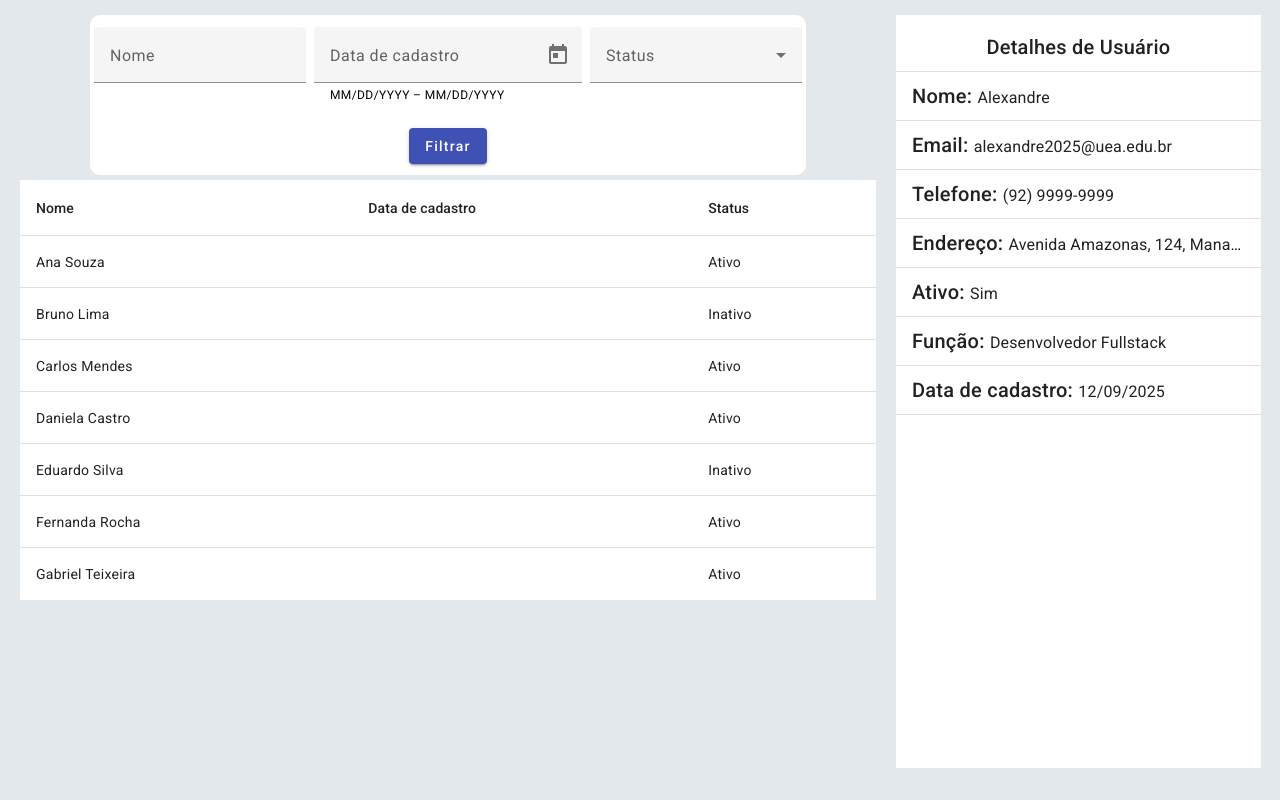
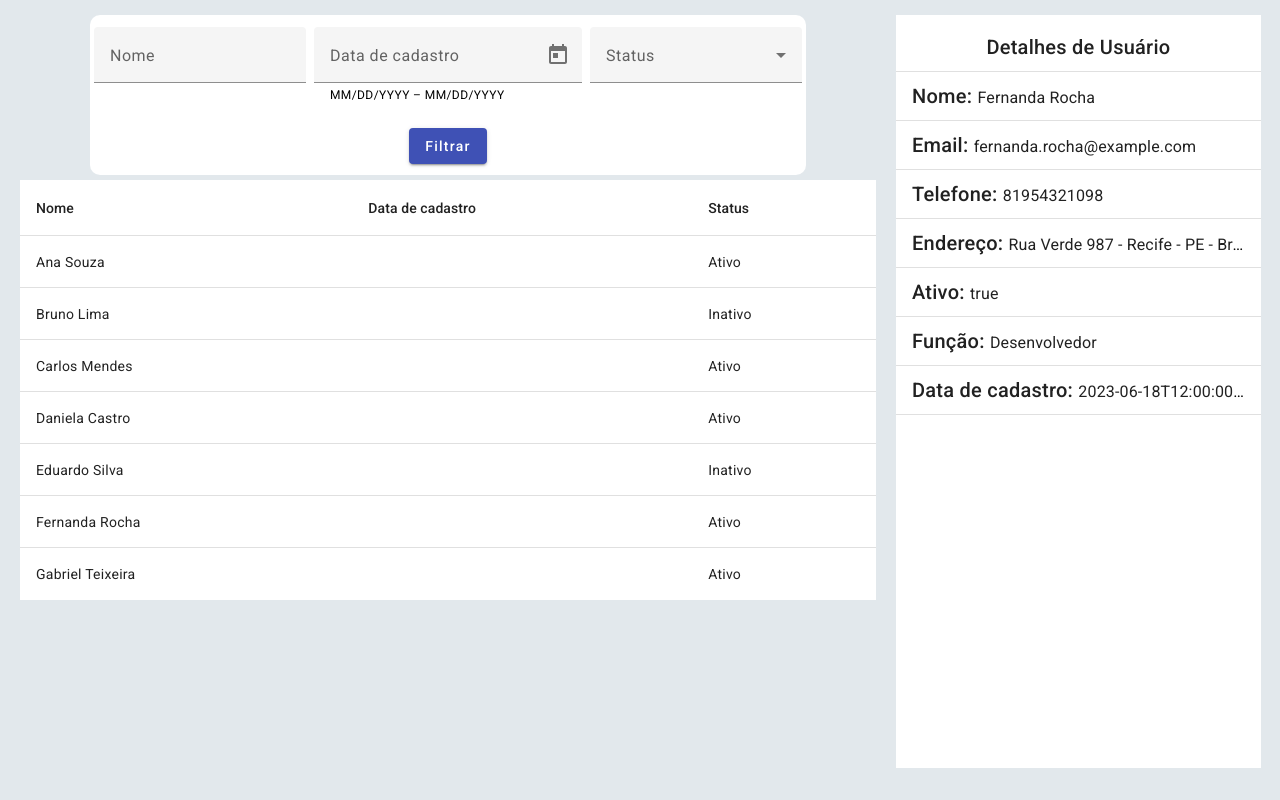
Before and after one commit to Alexandre-Passos/Projeto_filtro_de_lista_de_usuarios, an Angular app: page / in a window 1280 px wide. Built offline with nearby package versions, Linux system fonts and the light colour scheme.

Commit message:
Passando dados para o app component

```diff
--- a/src/app/app.component.html
+++ b/src/app/app.component.html
@@ -11,6 +11,6 @@
     </div>
     <div class="rigth-container">
         <!-- Conteúdo da div direita -->
-        <app-user-details></app-user-details>
+        <app-user-details [usuario]="userSelected"></app-user-details>
     </div>
 </div>
--- a/src/app/app.component.ts
+++ b/src/app/app.component.ts
@@ -1,4 +1,6 @@
 import { Component } from '@angular/core';
+import { IUser } from './interfaces/user/user.interface';
+import { UserList } from './data/users.-list';
 
 @Component({
   selector: 'app-root',
@@ -7,4 +9,5 @@ import { Component } from '@angular/core';
 })
 export class AppComponent {
   title = 'Projeto_filtro_de_lista_de_usuarios';
+  userSelected: IUser = UserList[5];
 }
--- a/src/app/componentes/user-details/user-details.component.html
+++ b/src/app/componentes/user-details/user-details.component.html
@@ -7,43 +7,44 @@
 
         <mat-list-item>
             <span class="mat-h2">Nome: </span>
-            <span class="mat-h3">Alexandre</span>
+            <span class="mat-h3">{{usuario.nome}}</span>
         </mat-list-item>
         <mat-divider></mat-divider>
 
         <mat-list-item>
             <span class="mat-h2">Email: </span>
-            <span class="mat-h3">alexandre2025@uea.edu.br</span>
+            <span class="mat-h3">{{usuario.email}}</span>
         </mat-list-item>
         <mat-divider></mat-divider>
 
         <mat-list-item>
             <span class="mat-h2">Telefone: </span>
-            <span class="mat-h3">(92) 9999-9999</span>
+            <span class="mat-h3">{{usuario.telefone}}</span>
         </mat-list-item>
         <mat-divider></mat-divider>
 
         <mat-list-item>
             <span class="mat-h2">Endereço: </span>
-            <span class="mat-h3">Avenida Amazonas, 124, Manaus, AM</span>
+            <span class="mat-h3">{{usuario.endereco?.rua }} {{usuario.endereco?.numero}} - {{usuario.endereco?.cidade}}
+                - {{usuario.endereco?.estado}} - {{usuario.endereco?.pais}}</span>
         </mat-list-item>
         <mat-divider></mat-divider>
 
         <mat-list-item>
             <span class="mat-h2">Ativo: </span>
-            <span class="mat-h3">Sim</span>
+            <span class="mat-h3">{{usuario.status?.online}}</span>
         </mat-list-item>
         <mat-divider></mat-divider>
 
         <mat-list-item>
             <span class="mat-h2">Função: </span>
-            <span class="mat-h3">Desenvolvedor Fullstack</span>
+            <span class="mat-h3">{{usuario.funcao}}</span>
         </mat-list-item>
         <mat-divider></mat-divider>
 
         <mat-list-item>
             <span class="mat-h2">Data de cadastro: </span>
-            <span class="mat-h3">12/09/2025</span>
+            <span class="mat-h3">{{usuario.datacadastro}}</span>
         </mat-list-item>
         <mat-divider></mat-divider>
     </mat-list>
--- a/src/app/componentes/user-details/user-details.component.ts
+++ b/src/app/componentes/user-details/user-details.component.ts
@@ -1,4 +1,5 @@
-import { Component } from '@angular/core';
+import { Component, Input } from '@angular/core';
+import { IUser } from 'src/app/interfaces/user/user.interface';
 
 @Component({
   selector: 'app-user-details',
@@ -6,5 +7,6 @@ import { Component } from '@angular/core';
   styleUrls: ['./user-details.component.css']
 })
 export class UserDetailsComponent {
+  @Input({ required: true, alias: 'usuario' }) usuario: IUser = {} as IUser;
 
 }
```
Also changed, not shown: src/app/componentes/users-list/users-list.component.html (+6 -3 lines).
